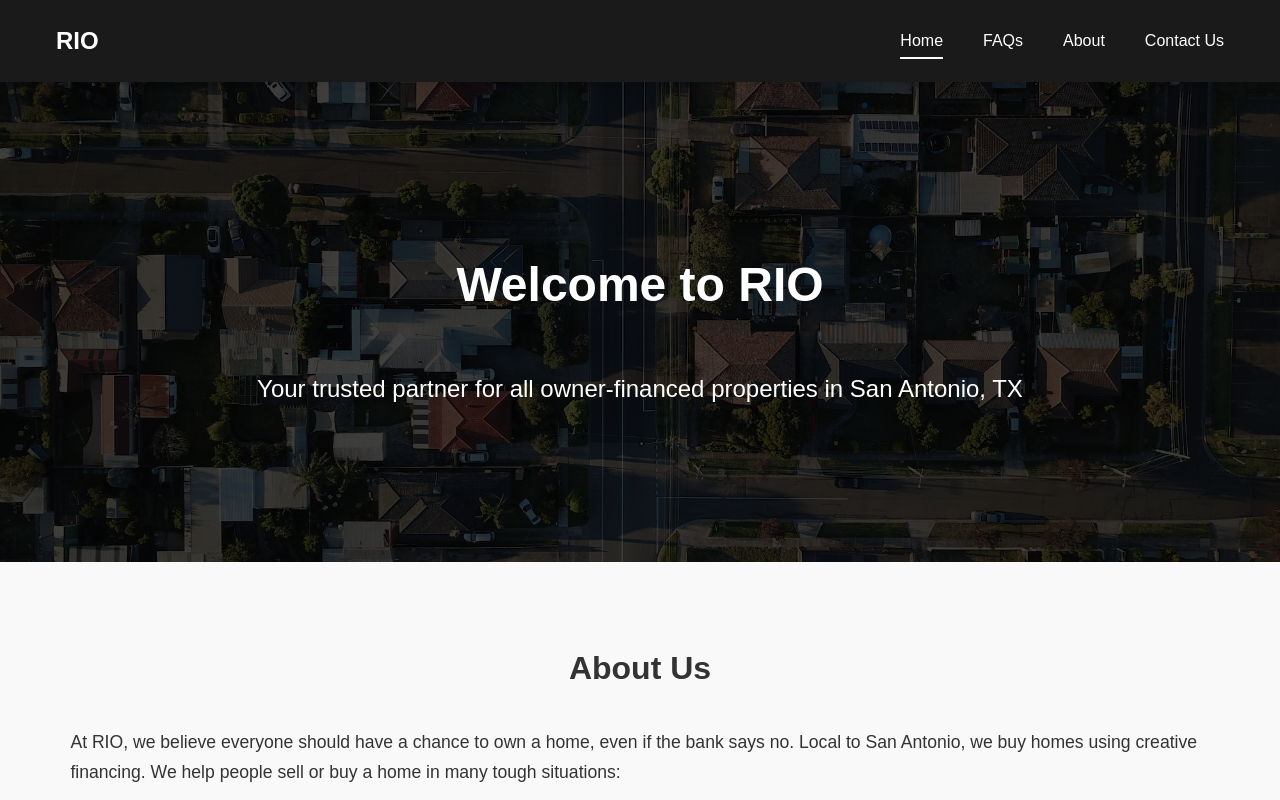
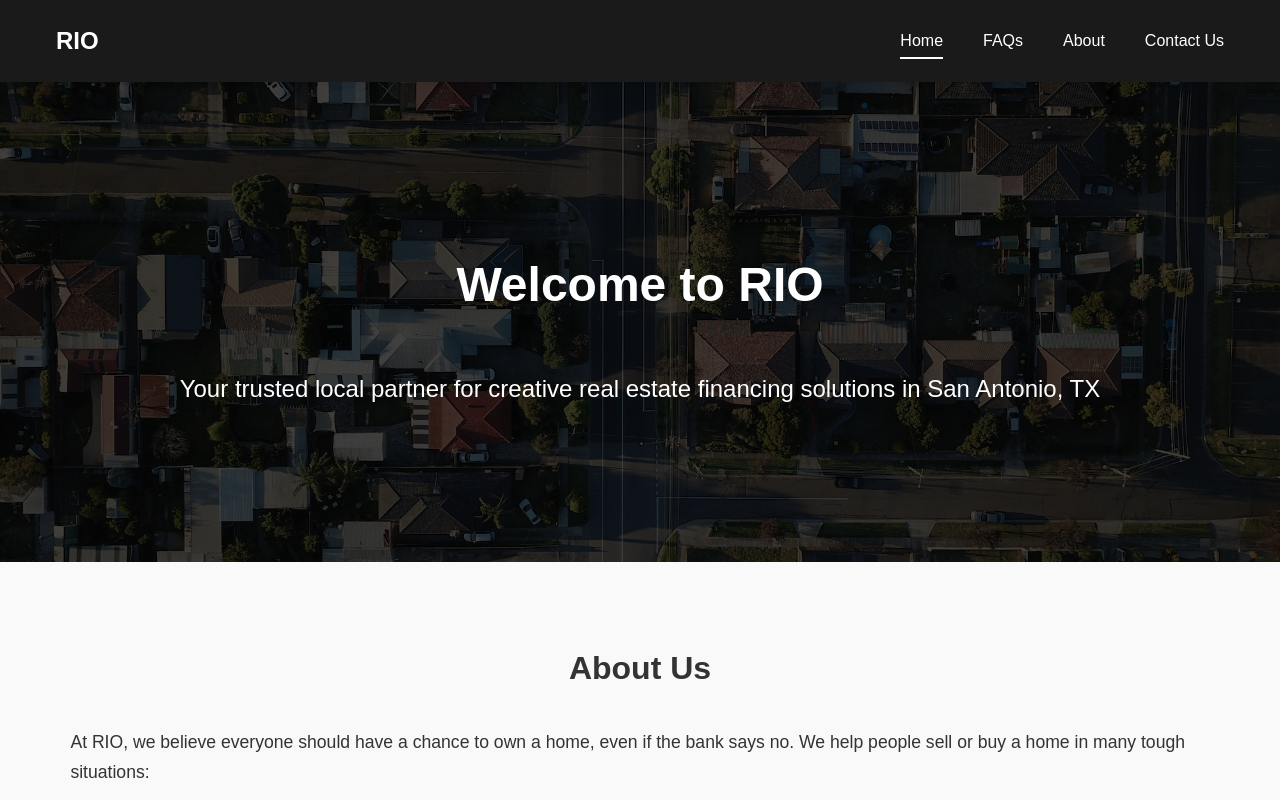
Before and after one commit to hannahisawinner/riohomes, a plain HTML site: page index.html in a window 1280 px wide. Shown: the top 800 px of the page. Drawn offline with Linux system fonts and the light colour scheme.

Commit message:
Update index.html
edits to text

```diff
--- a/index.html
+++ b/index.html
@@ -43,7 +43,7 @@
   <!------ Main section ------>
   <section id="home" class="hero">
     <h1>Welcome to RIO</h1>
-    <p>Your trusted partner for all owner-financed properties in San Antonio, TX</p>
+    <p>Your trusted local partner for creative real estate financing solutions in San Antonio, TX</p>
   </section>
 
 
@@ -53,7 +53,7 @@
   <!------ About Us Section ------>
   <section id="about" class="about-section">
     <h2>About Us</h2>
-    <p>At RIO, we believe everyone should have a chance to own a home, even if the bank says no. Local to San Antonio, we buy homes using creative financing. We help people sell or buy a home in many tough situations:</p>
+    <p>At RIO, we believe everyone should have a chance to own a home, even if the bank says no. We help people sell or buy a home in many tough situations:</p>
       <ul>
         <li>Owe more than your home is worth</li>
         <li>Need to sell quickly</li>
```
